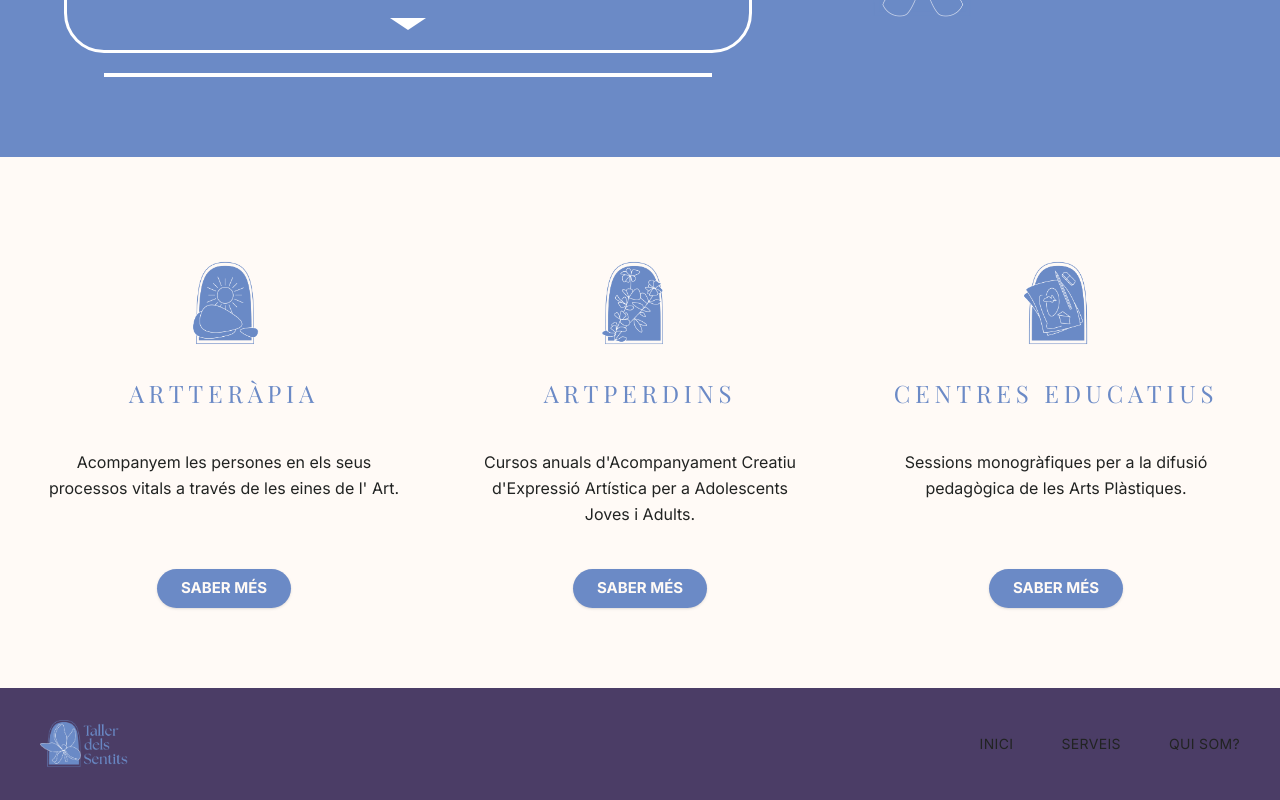
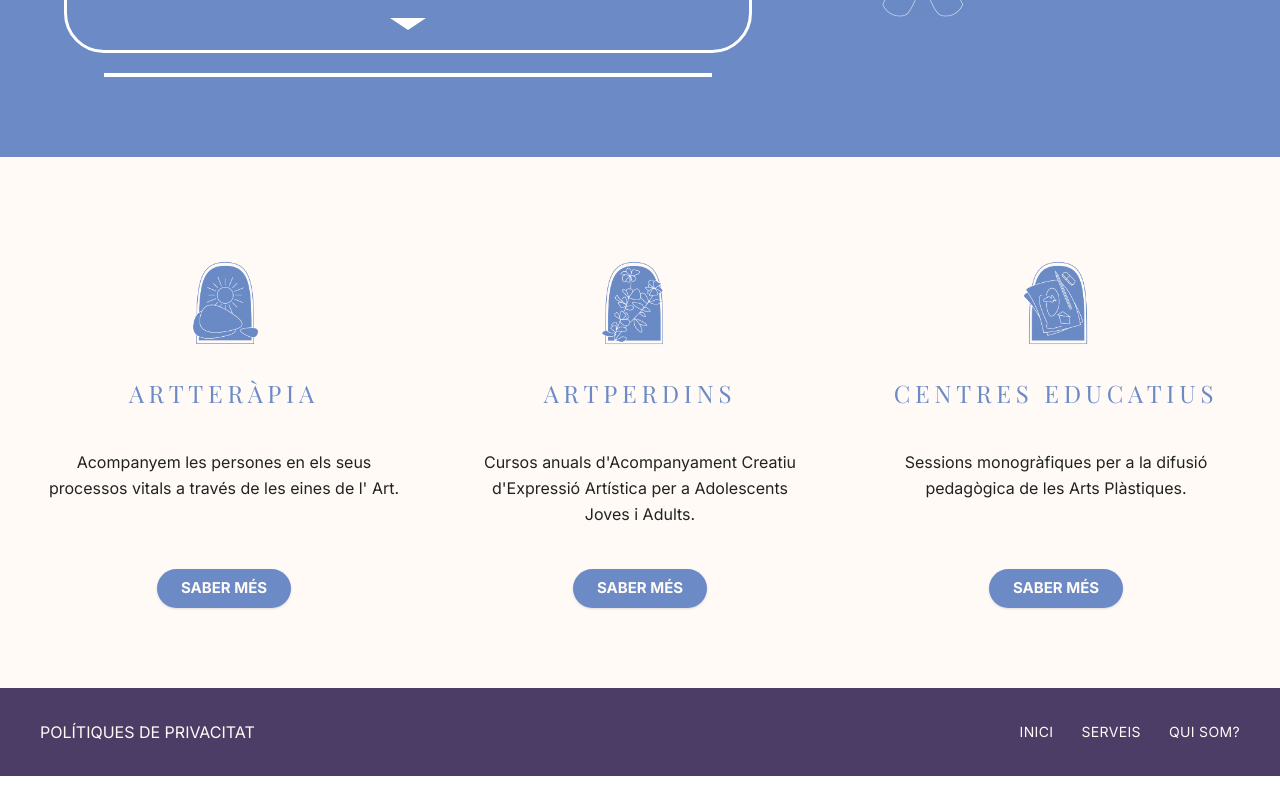
Before and after one commit to m-s-torne/taller-dels-sentits, a Next.js app: page / in a window 1280 px wide. Shown: the part 1264-2064 px from the top of the page. After the commit the page ends 2040 px from the top, so only its background shows below. Built offline with nearby package versions, Linux system fonts and the light colour scheme.

Commit message:
feat: fixes footer styles and functionality

```diff
--- a/app/_components/Footer.tsx
+++ b/app/_components/Footer.tsx
@@ -2,11 +2,7 @@
 import Link from "next/link";
 import { usePathname } from 'next/navigation';
 
-interface FooterProps {
-  logoImg: string;
-}
-
-const Footer = ({ logoImg }: FooterProps) => {
+const Footer = () => {
   const pathname = usePathname();
 
   const isActive = (path: string) => {
@@ -18,20 +14,19 @@ const Footer = ({ logoImg }: FooterProps) => {
   <footer className="bg-jacarta py-8 px-4 sm:px-6 md:px-10 overflow-x-hidden">
     <div className="max-w-7xl mx-auto flex flex-col md:flex-row justify-between items-center gap-6">
       {/* Logo */}
-      <div className="flex items-center">
-        <img
-          className="h-10 sm:h-12"
-          src={logoImg}
-          alt="Taller dels Sentits Logo"
-        />
-      </div>
+      <Link
+        className="text-lilac! hover:text-shakespeare!"
+        href="/politiques"
+      >
+        POLÍTIQUES DE PRIVACITAT
+      </Link>
 
       {/* Navigation Links */}
       <nav>
-        <ul className="flex gap-4 sm:gap-6 md:gap-8 lg:gap-12 text-white text-xs sm:text-sm tracking-wide">
+        <ul className="flex gap-4 sm:gap-6 md:gap-8 lg:gap-7 text-xs sm:text-sm tracking-wide">
           <li>
             <Link
-              className={`hover:text-[#7B8BC7] transition-colors duration-200 ${
+              className={`hover:text-shakespeare! text-lilac! transition-colors duration-200 ${
                 isActive('/') ? 'text-shakespeare' : ''
               }`}
               href="/"
@@ -41,7 +36,7 @@ const Footer = ({ logoImg }: FooterProps) => {
           </li>
           <li>
             <Link
-              className={`hover:text-[#7B8BC7] transition-colors duration-200 ${
+              className={`hover:text-shakespeare! text-lilac! transition-colors duration-200 ${
                 isActive('/serveis') ? 'text-shakespeare' : ''
               }`}
               href="/serveis"
@@ -51,7 +46,7 @@ const Footer = ({ logoImg }: FooterProps) => {
           </li>
           <li>
             <Link
-              className={`hover:text-[#7B8BC7] transition-colors duration-200 ${
+              className={`hover:text-shakespeare! text-lilac! transition-colors duration-200 ${
                 isActive('/qui-som') ? 'text-shakespeare' : ''
               }`}
               href="/qui-som"
--- a/app/layout.tsx
+++ b/app/layout.tsx
@@ -37,7 +37,7 @@ export default function RootLayout({
       >
         <Header logoImg={logoImg.src}/>
         {children}
-        <Footer logoImg={logoImg.src}/>
+        <Footer/>
         <Toaster position="top-center" />
       </body>
     </html>
```
